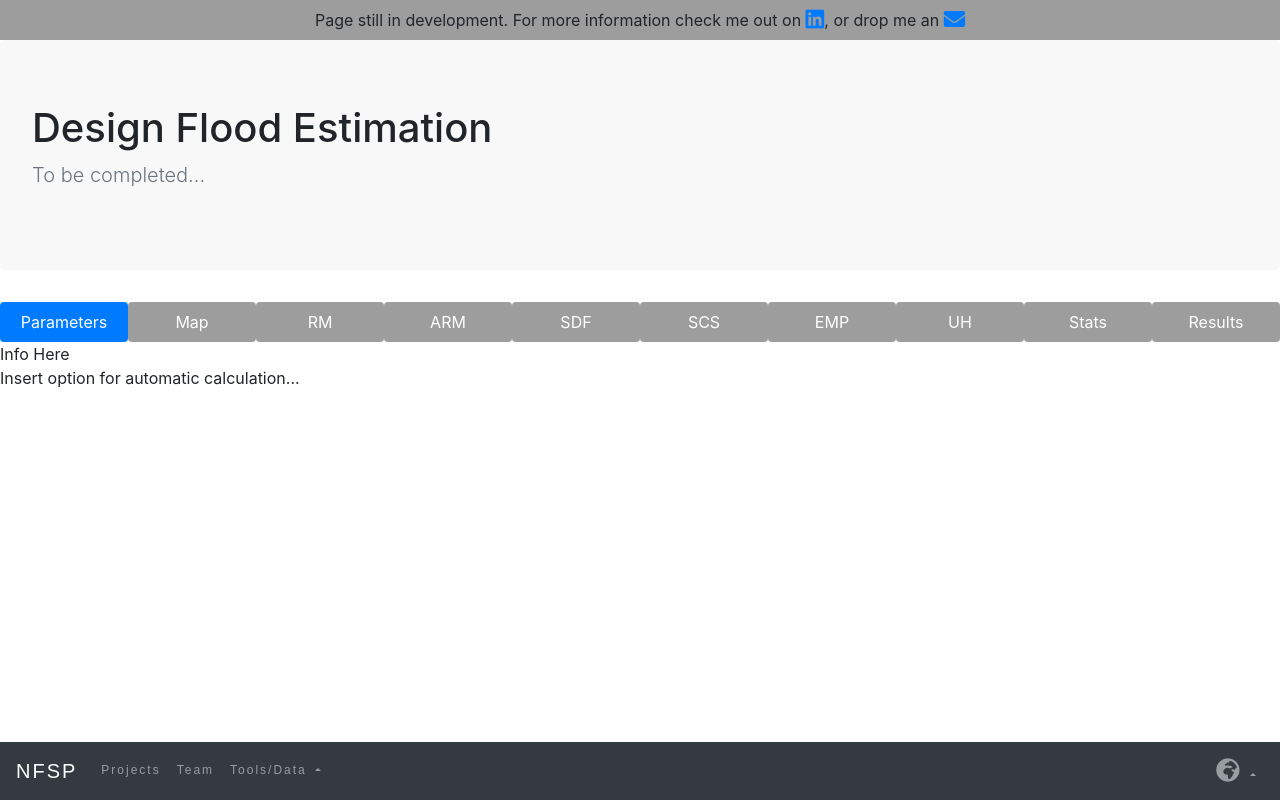
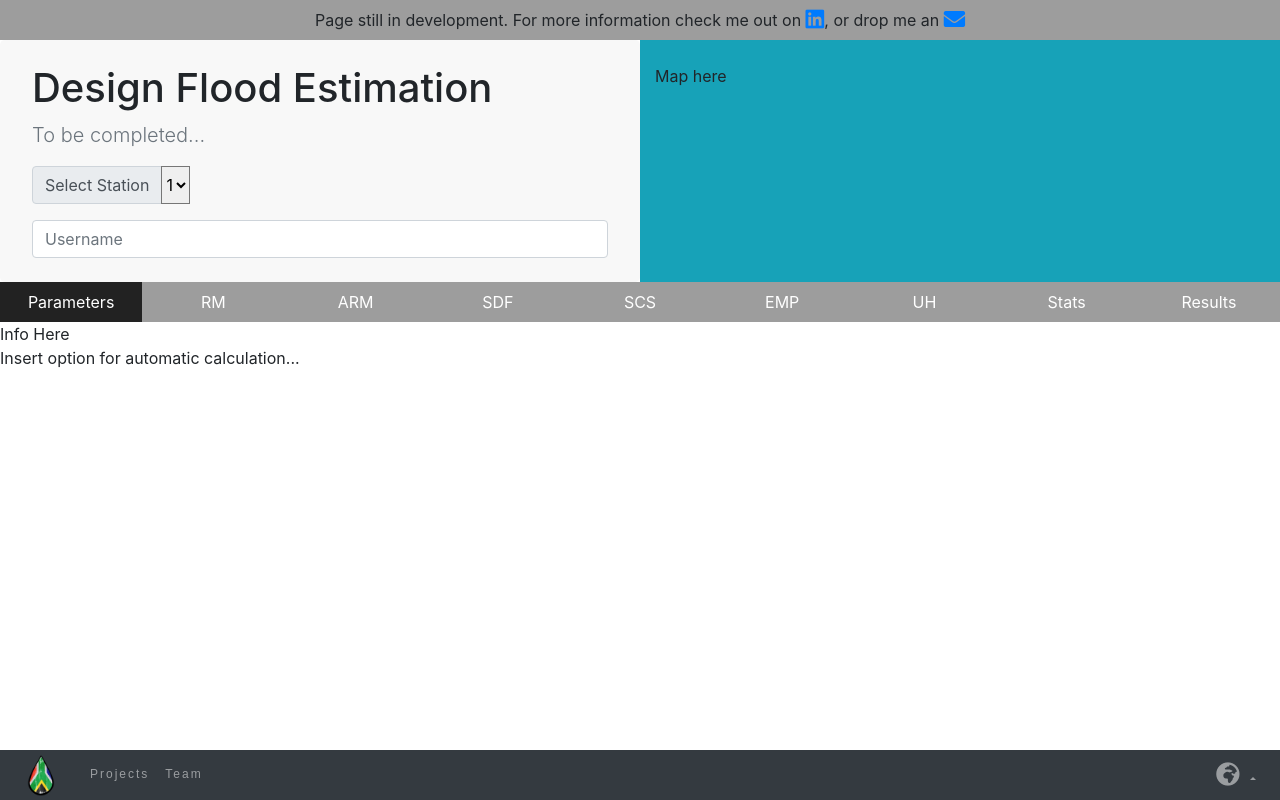
Before and after one commit to JPKavCal/NFSPWeb, a Django app: page /K52748/dfe/ in a window 1280 px wide. Run offline with Django 3.2, Linux system fonts and the light colour scheme; a user stored in the database is signed in; tables that the repository leaves empty hold one stand-in row (values such as "Sample post"); some libraries are stand-ins or nearby versions.

Commit message:
DFE implementation start

```diff
--- a/gaugedata/views.py
+++ b/gaugedata/views.py
@@ -1,5 +1,7 @@
-from django.shortcuts import render
+from django.shortcuts import render, render_to_response
+from .models import RiverGauge
 from django.contrib.auth.decorators import login_required
+from django.template import RequestContext
 
 
 # Create your views here.
@@ -10,4 +12,18 @@ def gauges(request):
 
 @login_required
 def dfe(request):
-    return render(request, 'gaugedata/dfe.html')
+    # return render(request, 'gaugedata/dfe.html')
+
+    gauges = RiverGauge.objects.all()  # use filter() when you have sth to filter ;)
+    form = request.POST  # you seem to misinterpret the use of form from django and POST data. you should take a look
+                         # at [Django with forms][1]
+    # you can remove the preview assignment (form =request.POST)
+    # if request.method == 'POST':
+        # selected_item = get_object_or_404(Item, pk=request.POST.get('item_id'))
+        # get the user you want (connect for example) in the var "user"
+        # user.item = selected_item
+        # user.save()
+
+        # Then, do a redirect for example
+
+    return render_to_response('gaugedata/dfe.html', {'gauges': gauges})  #, context_instance=RequestContext(request), )
--- a/static/gebruikers/NFSP.css
+++ b/static/gebruikers/NFSP.css
@@ -14,17 +14,7 @@ html, body {
     /*margin:0;*/
 
 }
-body {
-    padding-top: 40px;
-    padding-bottom: 56px;
-}
 footer {
-    /*position: absolute;*/
-    /*bottom: 0;*/
-    /*width: 100%;*/
-    /*!* Set the fixed height of the footer here *!*/
-    /*height: 25px;*/
-    /*line-height: 20px; !* Vertically center the text there *!*/
     background-color: rgba(133, 133, 133, 0.8);
 }
 #main {
@@ -34,7 +24,7 @@ footer {
 
 #gauges_map {
     width:  100%;
-    height: 100%;
+    height: calc(100vh - 90px);
     z-index: 0;
 }
 
@@ -52,6 +42,7 @@ footer {
     margin-bottom: 0px;
     z-index: 9;
     border: 0;
+    height: 50px;
     font-size: 12px !important;
     line-height: 1.42857143 !important;
     letter-spacing: 2px;
@@ -234,3 +225,17 @@ footer {
     background-color: rgba(61, 61, 61, 0.5);
     color: white;
 }
+
+.nav-pills .nav-link.active {
+    background-color: rgba(25, 25, 25, 0.96);
+    color: white;
+}
+
+.wrapper {
+  min-height: 100%;
+  height: auto;
+  /* Negative indent footer by its height */
+  margin: 0px auto 0px;
+  /* Pad bottom by footer height */
+  padding: 40px 0 50px;
+}
--- a/templates/NFSP_Website/index.html
+++ b/templates/NFSP_Website/index.html
@@ -19,6 +19,7 @@
     <div class="container">
       <div class="row">
         <div class="col-xl-9 mx-auto">
+            <img src="/static/nfsp/images/logo.png" height="200"/>
           <h1 class="mb-5">South African National Flood Studies Programme </h1>
         </div>
         {% if not user.is_authenticated %}
--- a/templates/base.html
+++ b/templates/base.html
@@ -27,7 +27,7 @@
                 <span class="navbar-toggler-icon"></span>
             </button>
 
-            <a class="navbar-brand" href="{% url 'NFSP_Website:home' %}">NFSP</a>
+            <a class="navbar-brand" href="{% url 'NFSP_Website:home' %}"><img src="/static/nfsp/images/logo.png" height="50"/></a>
 
             <div class="collapse navbar-collapse" id='myNavbar'>
                 <ul class="navbar-nav mr-auto">
@@ -48,7 +48,6 @@
                                 <a class="dropdown-item" href="{% url 'K52748:dfe' %}">DFE</a>
                                 <h6 class="dropdown-header">WRC K5-2747</h6>
                                 <a class="dropdown-item" href="">Contact Details</a>
-{#                                <a class="dropdown-item" href="">DFE</a>#}
                             </div>
                         </li>
                     {% endif %}
@@ -73,8 +72,10 @@
             </div>
         </nav>
 
+        <div class="wrapper">
         {% block body_block %}
         {% endblock %}
+        </div>
 
 {#        <div class="smloverlay d-md-none">#}
 {#            <div id="overlay_text">Oops... We haven't quite nailed down the site for this size screen. Please check back later</div>#}
@@ -89,24 +90,6 @@
             </div>
         </footer>
 
-        <div class="modal fade" id="projectsModal" tabindex="-1" role="dialog" aria-labelledby="exampleModalLabel" aria-hidden="true">
-          <div class="modal-dialog" role="document">
-            <div class="modal-content">
-              <div class="modal-header">
-                <h5 class="modal-title" id="exampleModalLabel">Not implemented yet...</h5>
-                <button type="button" class="close" data-dismiss="modal" aria-label="Close">
-                  <span aria-hidden="true">&times;</span>
-                </button>
-              </div>
-              <div class="modal-body">
-                The idea is to create a page that showcases the Prof's list of priority projects and work being done.
-              </div>
-              <div class="modal-footer">
-                <button type="button" class="btn btn-secondary" data-dismiss="modal">Close</button>
-              </div>
-            </div>
-          </div>
-        </div>
     </body>
 
 </html>
--- a/templates/gaugedata/dfe.html
+++ b/templates/gaugedata/dfe.html
@@ -2,24 +2,44 @@
 {% load leaflet_tags %}
 {% block body_block %}
 
-    <div class="jumbotron">
-      <h1 class="jumbotron-heading">Design Flood Estimation</h1>
-      <p class="lead text-muted">To be completed...</p>
+    <div class="row mx-0">
+        <div class="col-md-6 jumbotron py-4 mb-0">
+          <h1 class="jumbotron-heading">Design Flood Estimation</h1>
+          <p class="lead text-muted">To be completed...</p>
+            <form method="POST">
+
+            <div class="input-group mb-3">
+              <div class="input-group-prepend">
+                <span class="input-group-text">Select Station</span>
+              </div>
+              <select class="rounded-0" name="station_id" id="station_dd">
+                {% for gauge in gauges %}
+                    <option value="{{ gauge.pk }}">{{ gauge.pk }}</option>
+                {% endfor %}
+                </select>
+            </div>
+
+
+            </form>
+            <input id="test_f" type="text" class="form-control" placeholder="Username" aria-label="Username">
+        </div>
+        <div class="col-md-6 py-4 bg-info">
+            <p>Map here</p>
+        </div>
     </div>
 
 <div>
 
   <ul class="nav nav-pills nav-justified">
-    <li role="presentation" class="nav-item"><a class="nav-link active" href="#catch_param" aria-controls="catch_param" role="tab" data-toggle="tab">Parameters</a></li>
-    <li role="presentation" class="nav-item"><a class="nav-link" href="#Map" aria-controls="Map" role="tab" data-toggle="tab">Map</a></li>
-    <li role="presentation" class="nav-item"><a class="nav-link" href="#RM" aria-controls="RM" role="tab" data-toggle="tab">RM</a></li>
-    <li role="presentation" class="nav-item"><a class="nav-link" href="#ARM" aria-controls="ARM" role="tab" data-toggle="tab">ARM</a></li>
-    <li role="presentation" class="nav-item"><a class="nav-link" href="#SDF" aria-controls="SDF" role="tab" data-toggle="tab">SDF</a></li>
-    <li role="presentation" class="nav-item"><a class="nav-link" href="#SCS" aria-controls="SCS" role="tab" data-toggle="tab">SCS</a></li>
-    <li role="presentation" class="nav-item"><a class="nav-link" href="#EMP" aria-controls="EMP" role="tab" data-toggle="tab">EMP</a></li>
-    <li role="presentation" class="nav-item"><a class="nav-link" href="#UH" aria-controls="UH" role="tab" data-toggle="tab">UH</a></li>
-    <li role="presentation" class="nav-item"><a class="nav-link" href="#Stats" aria-controls="Stats" role="tab" data-toggle="tab">Stats</a></li>
-    <li role="presentation" class="nav-item"><a class="nav-link" href="#Results" aria-controls="Results" role="tab" data-toggle="tab">Results</a></li>
+    <li role="presentation" class="nav-item"><a class="nav-link rounded-0 active" href="#catch_param" aria-controls="catch_param" role="tab" data-toggle="tab">Parameters</a></li>
+    <li role="presentation" class="nav-item"><a class="nav-link rounded-0" href="#RM" aria-controls="RM" role="tab" data-toggle="tab">RM</a></li>
+    <li role="presentation" class="nav-item"><a class="nav-link rounded-0" href="#ARM" aria-controls="ARM" role="tab" data-toggle="tab">ARM</a></li>
+    <li role="presentation" class="nav-item"><a class="nav-link rounded-0" href="#SDF" aria-controls="SDF" role="tab" data-toggle="tab">SDF</a></li>
+    <li role="presentation" class="nav-item"><a class="nav-link rounded-0" href="#SCS" aria-controls="SCS" role="tab" data-toggle="tab">SCS</a></li>
+    <li role="presentation" class="nav-item"><a class="nav-link rounded-0" href="#EMP" aria-controls="EMP" role="tab" data-toggle="tab">EMP</a></li>
+    <li role="presentation" class="nav-item"><a class="nav-link rounded-0" href="#UH" aria-controls="UH" role="tab" data-toggle="tab">UH</a></li>
+    <li role="presentation" class="nav-item"><a class="nav-link rounded-0" href="#Stats" aria-controls="Stats" role="tab" data-toggle="tab">Stats</a></li>
+    <li role="presentation" class="nav-item"><a class="nav-link rounded-0" href="#Results" aria-controls="Results" role="tab" data-toggle="tab">Results</a></li>
   </ul>
 
   <!-- Tab panes -->
@@ -32,10 +52,6 @@
 {#        {{catchment_data_form.as_table}}#}
       </table>
 
-
-    </div>
-    <div role="tabpanel" class="tab-pane" id="Map">
-      Map view here
 
     </div>
     <div role="tabpanel" class="tab-pane" id="RM">
@@ -57,5 +73,10 @@
 
 </div>
 
+    <script>
+        $("#station_dd").change(function(){
+            $("#test_f").val($("#station_dd").val());
+        });
+    </script>
 
 {% endblock %}
```
Also changed, not shown: static/landing-page.min.css (+1 -1 lines), templates/NFSP_Website/projects.html (+66 -69 lines), static/nfsp/images/logo.png (added).
